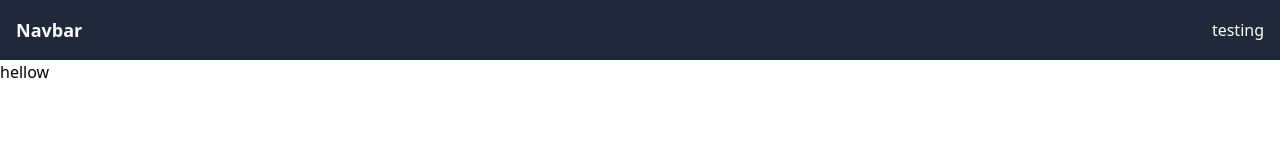
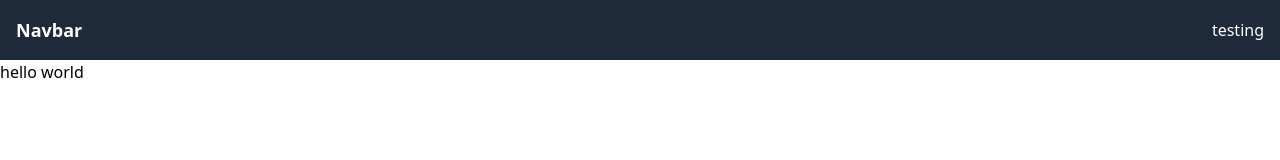
Before and after one commit to princi-2306/ChatApp, a React (Vite) app in the folder Frontend/: page / in a window 1280 px wide. Shown: the top 160 px of the page. Built offline with nearby package versions, Linux system fonts and the light colour scheme.

Commit message:
Vite fully configured with TS, tailwindcss and alias syntax

```diff
--- a/Frontend/package.json
+++ b/Frontend/package.json
@@ -25,7 +25,7 @@
     "eslint-plugin-react-hooks": "^5.0.0",
     "eslint-plugin-react-refresh": "^0.4.16",
     "globals": "^15.14.0",
-    "typescript": "~5.6.2",
+    "typescript": "^5.8.3",
     "typescript-eslint": "^8.18.2",
     "vite": "^6.0.5"
   }
--- a/Frontend/src/App.tsx
+++ b/Frontend/src/App.tsx
@@ -1,8 +1,6 @@
-import { useState } from 'react'
 import Navbar from "@/components/Navbar";
 
 function App() {
-  const [count, setCount] = useState(0)
 
   return (
     <div>
@@ -10,7 +8,9 @@ function App() {
         <Navbar />
       </div>
 
-      hellow
+      <div>
+        hello world
+      </div>
 
     </div>
   )
--- a/Frontend/src/components/Navbar.jsx
+++ b/Frontend/src/components/Navbar.tsx
@@ -1,6 +1,6 @@
-import React from 'react'
 
-const Navbar = () => {
+const Navbar: React.FC = () => {
+
   return (
     <div>
         <nav className='bg-gray-800 p-4'>
--- a/Frontend/tsconfig.app.json
+++ b/Frontend/tsconfig.app.json
@@ -8,7 +8,7 @@
     "skipLibCheck": true,
 
     /* Bundler mode */
-    "moduleResolution": "bundler",
+    "moduleResolution": "node",
     "allowImportingTsExtensions": true,
     "isolatedModules": true,
     "moduleDetection": "force",
```
Also changed, not shown: 1 other file (tests, documents, lock files or other folders).
